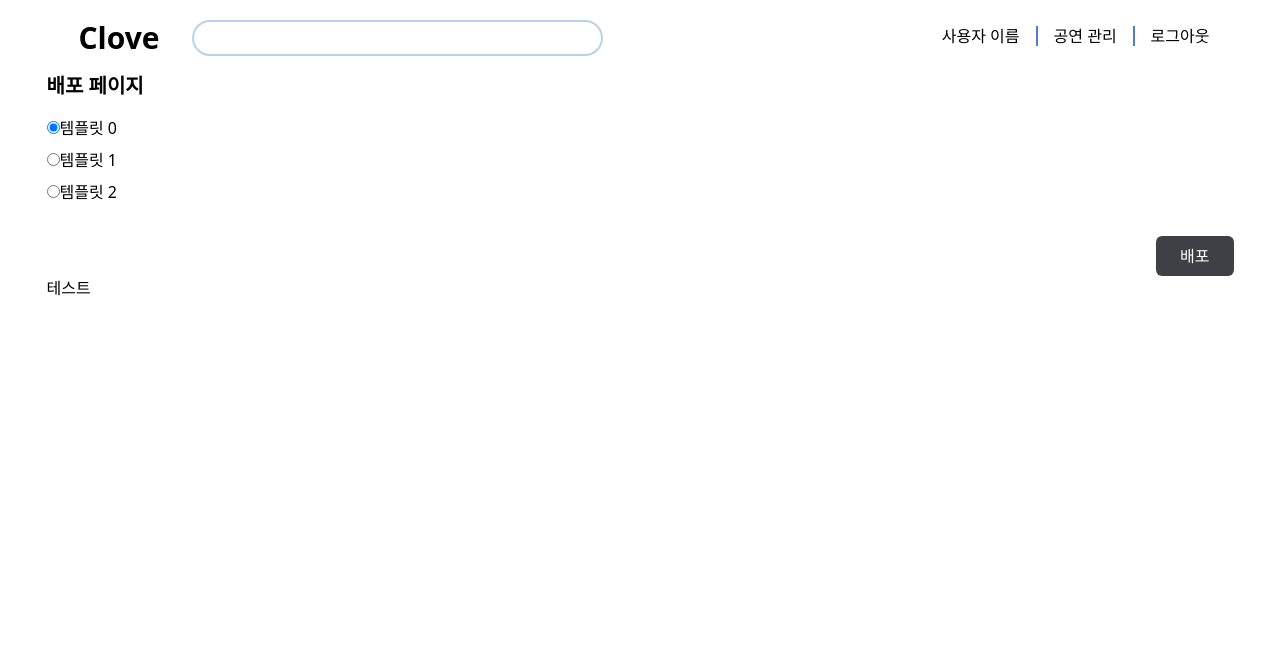
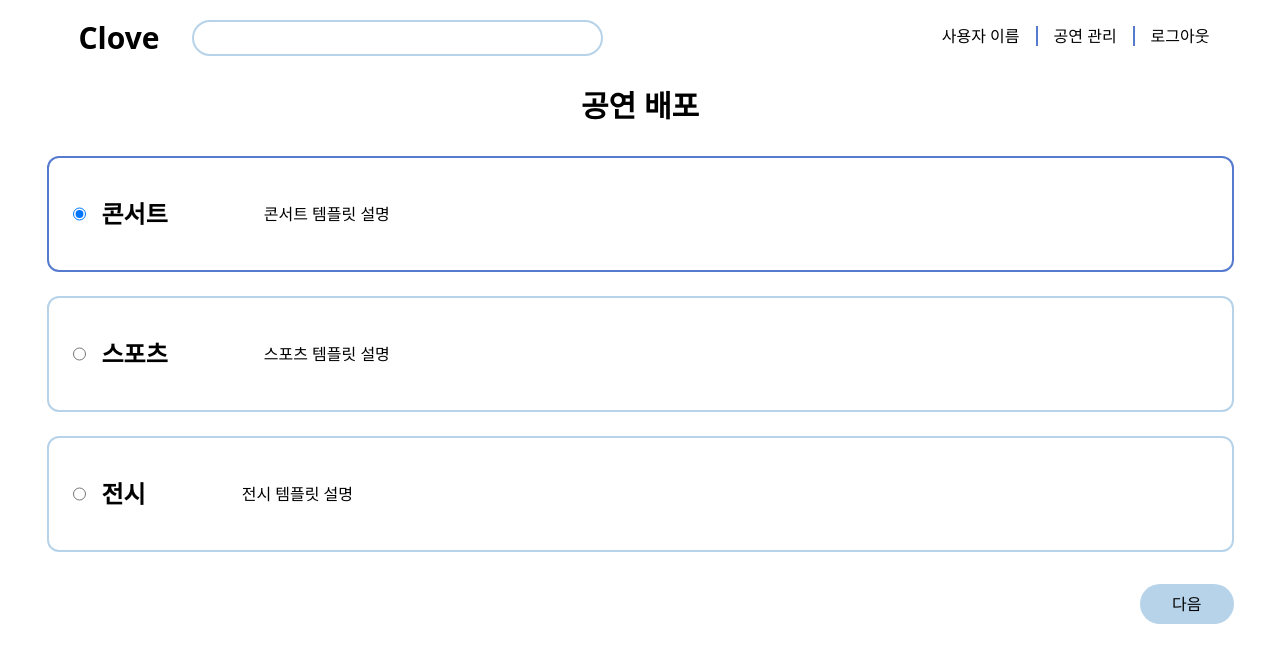
Before and after one commit to clove-pnu/FE-Ticket, a React app: page /owner/deploy in a window 1280 px wide. Shown: the top 662 px of the page. Built offline with nearby package versions, Linux system fonts and the light colour scheme; sample sign-in values are in the browser's storage.

Commit message:
feat: 공연 템플릿 선택 페이지 구현

```diff
--- a/src/App.tsx
+++ b/src/App.tsx
@@ -2,12 +2,12 @@ import { BrowserRouter, Route, Routes } from 'react-router-dom';
 import MainPage from './pages/common/MainPage';
 import MainLayout from './components/common/MainLayout';
 import OwnerPage from './pages/deploy/OwnerPage';
-import DeployPage from './pages/deploy/DeployPage';
 import LoginPage from './pages/auth/LoginPage';
 import RegisterPage from './pages/auth/SignupPage';
 import { AuthProvider } from './hooks/useAuth';
 import PrivateRoute from './pages/auth/PrivateRoute';
 import PodDetailPage from './pages/deploy/PodDetailPage';
+import TemplatePage from './pages/deploy/TemplatePage';
 
 export default function App() {
   return (
@@ -21,7 +21,7 @@ export default function App() {
             <Route element={<PrivateRoute />}>
               {/* Deployment */}
               <Route path="/owner" element={<OwnerPage />} />
-              <Route path="/owner/deploy" element={<DeployPage />} />
+              <Route path="/owner/deploy" element={<TemplatePage />} />
               <Route path="/owner/podDetail/:podName" element={<PodDetailPage />} />
             </Route>
           </Route>
--- /dev/null
+++ b/src/components/deploy/TemplateCard.tsx
@@ -0,0 +1,39 @@
+import { Template } from '../../utils/type';
+
+interface TemplateCardProps extends Template {
+  selectedTemplateType: string;
+  setSelectedTemplateType: React.Dispatch<React.SetStateAction<string>>;
+}
+
+export default function TemplateCard({
+  selectedTemplateType,
+  setSelectedTemplateType,
+  name,
+  type,
+  description,
+}: TemplateCardProps) {
+  const handleChange: React.ChangeEventHandler<HTMLInputElement> = () => {
+    setSelectedTemplateType(type);
+  };
+
+  return (
+    <label
+      className={`flex flex-row gap-4 rounded-xl border-2 px-6 py-10
+        ${type === selectedTemplateType ? 'border-clove' : 'border-clove-light'}`}
+      htmlFor={type}
+    >
+      <input
+        type="radio"
+        name="template"
+        id={type}
+        value={type}
+        checked={type === selectedTemplateType}
+        onChange={handleChange}
+      />
+      <div className="flex flex-row items-center gap-24">
+        <div className="text-2xl font-bold">{name}</div>
+        <div>{description}</div>
+      </div>
+    </label>
+  );
+}
--- a/src/components/deploy/TemplateForm.tsx
+++ b/src/components/deploy/TemplateForm.tsx
@@ -1,42 +1,56 @@
+import { concertTemplate, exhibitionTemplate, sportsTemplate } from '../../utils/template';
+import Button from '../common/Button';
+import TemplateCard from './TemplateCard';
+
 interface TemplateOptionProps {
-  handleDeploy: React.FormEventHandler<HTMLFormElement>
+  selectedTemplateType: string;
+  setSelectedTemplateType: React.Dispatch<React.SetStateAction<string>>;
+  handleSubmit: React.FormEventHandler<HTMLFormElement>
 }
 
 export default function TemplateForm({
-  handleDeploy,
+  selectedTemplateType,
+  setSelectedTemplateType,
+  handleSubmit,
 }: TemplateOptionProps) {
   return (
     <form
       className="flex flex-col gap-4"
-      onSubmit={handleDeploy}
+      onSubmit={handleSubmit}
     >
-      <div className="flex flex-col gap-2 py-4">
+      <div className="flex flex-col gap-6 py-4">
         <div>
-          <label htmlFor="template0">
-            <input type="radio" name="template" id="template0" value={0} defaultChecked />
-            템플릿 0
-          </label>
+          <TemplateCard
+            name={concertTemplate.name}
+            type={concertTemplate.type}
+            description={concertTemplate.description}
+            selectedTemplateType={selectedTemplateType}
+            setSelectedTemplateType={setSelectedTemplateType}
+          />
         </div>
         <div>
-          <label htmlFor="template1">
-            <input type="radio" name="template" id="template1" value={1} />
-            템플릿 1
-          </label>
+          <TemplateCard
+            name={sportsTemplate.name}
+            type={sportsTemplate.type}
+            description={sportsTemplate.description}
+            selectedTemplateType={selectedTemplateType}
+            setSelectedTemplateType={setSelectedTemplateType}
+          />
         </div>
         <div>
-          <label htmlFor="template2">
-            <input type="radio" name="template" id="template2" value={2} />
-            템플릿 2
-          </label>
+          <TemplateCard
+            name={exhibitionTemplate.name}
+            type={exhibitionTemplate.type}
+            description={exhibitionTemplate.description}
+            selectedTemplateType={selectedTemplateType}
+            setSelectedTemplateType={setSelectedTemplateType}
+          />
         </div>
       </div>
       <div className="flex justify-end">
-        <button
-          className="rounded-md bg-zinc-700 px-6 py-2 text-white"
-          type="submit"
-        >
-          배포
-        </button>
+        <Button type="submit">
+          다음
+        </Button>
       </div>
     </form>
   );
--- a/src/pages/deploy/DeployPage.tsx
+++ /dev/null
@@ -1,31 +0,0 @@
-import { createNamespace, createPod } from '../../apis/deploy';
-import TemplateForm from '../../components/deploy/TemplateForm';
-
-export default function DeployPage() {
-  const handleDeploy = async (e: React.FormEvent<HTMLFormElement>) => {
-    e.preventDefault();
-
-    const result = await createPod({ namespace: 'test1234', name: 'testname', port: 32011 });
-    console.log(result);
-  };
-
-  const createns = async () => {
-    const result = await createNamespace({ namespace: 'test1234' });
-    console.log(result);
-  };
-
-  return (
-    <main>
-      <div>
-        <h1 className="text-xl font-bold">배포 페이지</h1>
-        <TemplateForm handleDeploy={handleDeploy} />
-        <button
-          type="button"
-          onClick={createns}
-        >
-          테스트
-        </button>
-      </div>
-    </main>
-  );
-}
--- /dev/null
+++ b/src/pages/deploy/TemplatePage.tsx
@@ -0,0 +1,28 @@
+import { useState } from 'react';
+import { useNavigate } from 'react-router-dom';
+import TemplateForm from '../../components/deploy/TemplateForm';
+import { concertTemplate } from '../../utils/template';
+
+export default function TemplatePage() {
+  const [selectedTemplateType, setSelectedTemplateType] = useState<string>(concertTemplate.type);
+  const navigate = useNavigate();
+
+  const handleSubmit: React.FormEventHandler<HTMLFormElement> = (e) => {
+    e.preventDefault();
+
+    navigate(`./${selectedTemplateType}`);
+  };
+
+  return (
+    <main>
+      <div>
+        <h1 className="py-4 text-center text-3xl font-bold">공연 배포</h1>
+        <TemplateForm
+          selectedTemplateType={selectedTemplateType}
+          setSelectedTemplateType={setSelectedTemplateType}
+          handleSubmit={handleSubmit}
+        />
+      </div>
+    </main>
+  );
+}
--- /dev/null
+++ b/src/utils/template.ts
@@ -0,0 +1,19 @@
+import { Template } from './type';
+
+export const concertTemplate: Template = {
+  name: '콘서트',
+  type: 'concert',
+  description: '콘서트 템플릿 설명',
+};
+
+export const sportsTemplate: Template = {
+  name: '스포츠',
+  type: 'sports',
+  description: '스포츠 템플릿 설명',
+};
+
+export const exhibitionTemplate: Template = {
+  name: '전시',
+  type: 'exhibition',
+  description: '전시 템플릿 설명',
+};
--- a/src/utils/type.ts
+++ b/src/utils/type.ts
@@ -43,5 +43,7 @@ export interface DeployedPlay {
 }
 
 export interface Template {
-
+  name: string;
+  type: string;
+  description: string;
 }
```
